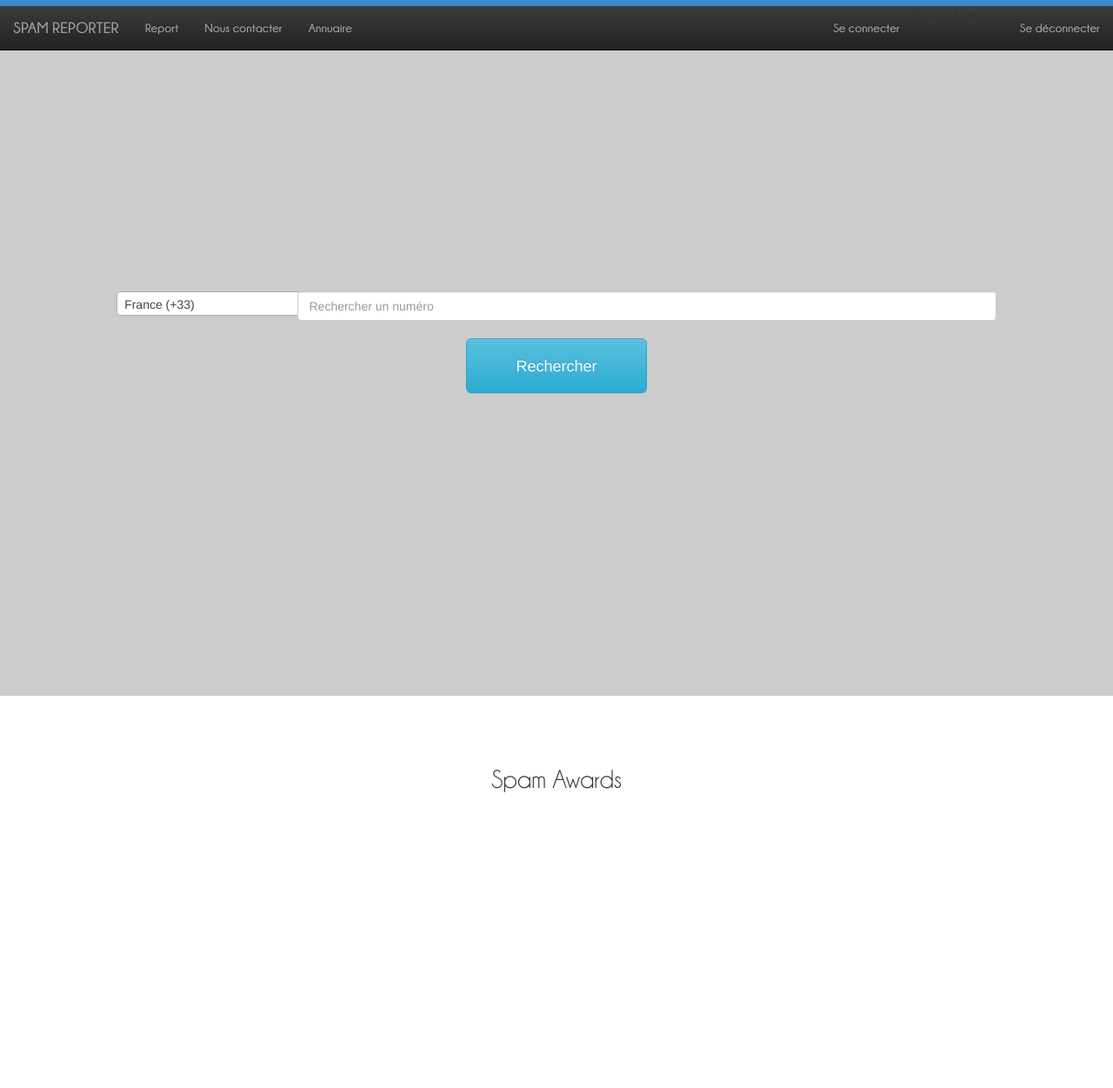
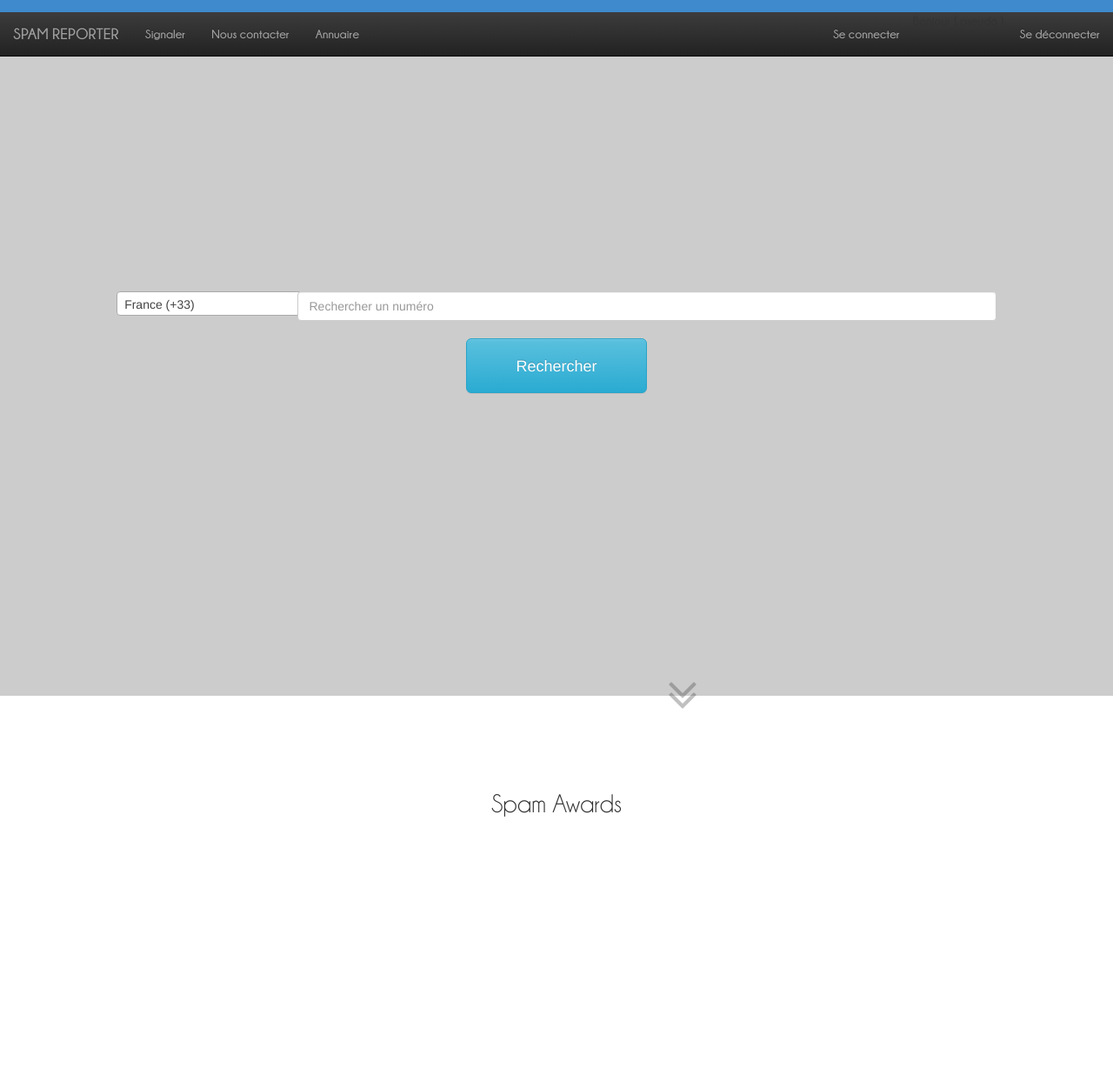
Before and after one commit to MUCHZER/SpamReporter, a PHP site: template view/index.twig in a window 1280 px wide. Shown: the top 1251 px of the page at 87% size. Before the commit the page ends 911 px from the top, so only its background shows below. Run offline with PHP 8.4, Linux system fonts and the light colour scheme; the template is opened without the code that fills it, so the values that code supplies are empty; some libraries are stand-ins or nearby versions.

Commit message:
Fix the navbar.twig again, update foot.twig, index.twig with debuged js .

```diff
--- a/view/css/style.css
+++ b/view/css/style.css
@@ -45,12 +45,14 @@ font-family: 'champagne__limousinesregular';
 
 
 .navbar{
-    border-top: 0.5em solid #3e8acc;
+  margin-bottom: 0px;
+    border-top: 1em solid #3e8acc;
     font-family: 'champagne__limousinesbold';
 }
 .section2 .container-fluid{
     padding-left: 8%;
     padding-right: 8%;
+
 }
 
 .list-inline{
@@ -90,3 +92,9 @@ padding:2em 0;
 padding-top: 40vh;
 
 }
+.stick-bot{
+margin-top: 40vh;
+margin-left: 94vh;
+
+
+}
--- a/view/foot.twig
+++ b/view/foot.twig
@@ -7,7 +7,19 @@
     $(document).ready(function()
     {
         $(".js-example-basic-single").select2();
+        blink();
+        $(".stick-bot").click(function() {
+        $('html, body').animate({
+          scrollTop: $("#box").offset().top
+      }, 2000);
+  });
 
     });
+    function blink(){
+    $('.stick-bot').delay(40).fadeTo(500,0.3).delay(100).fadeTo(500,1, blink);
+
+}
+
+
 </script>
 </html>
--- a/view/head.twig
+++ b/view/head.twig
@@ -8,6 +8,7 @@
     <link rel="stylesheet" href="https://maxcdn.bootstrapcdn.com/bootstrap/3.3.7/css/bootstrap-theme.min.css" integrity="sha384-rHyoN1iRsVXV4nD0JutlnGaslCJuC7uwjduW9SVrLvRYooPp2bWYgmgJQIXwl/Sp" crossorigin="anonymous">
     <link rel="stylesheet" href="view/dist/css/select2.min.css">
     <link rel="stylesheet" href="view/css/style.css" type="text/css">
+    <link rel="stylesheet" href="view/css/font-awesome.min.css">
 
 </head>
 
--- a/view/index.twig
+++ b/view/index.twig
@@ -3,6 +3,7 @@
   <section class="section1">
 
       {%  include 'search.twig' %}
+      <i class="fa fa-angle-double-down fa-4x col-xs-1 col-xs-offset-6 stick-bot " aria-hidden="true"></i>
   </section>
   <section class="section2 col-xs-12">
    <div class="container">
@@ -10,7 +11,7 @@
     <h2 class="text-center">Spam Awards</h2>
     </div>
 
-    <div class="row container-fluid">
+    <div class="row container-fluid" id="box">
 
       {% include 'box.twig' %}
 
--- a/view/navbar.twig
+++ b/view/navbar.twig
@@ -10,7 +10,7 @@
         </div>
       <div class="navbar-collapse collapse">
         <ul class="nav navbar-nav">
-          <li><a href="/spamreportv2/report">Report</a></li>
+          <li><a href="/spamreportv2/report">Signaler</a></li>
           <li><a href="/spamreportv2/contact">Nous contacter</a></li>
           <li><a href="/spamreportv2/annuaire">Annuaire</a></li>
         </ul>
--- a/view/reportForm.twig
+++ b/view/reportForm.twig
@@ -31,7 +31,7 @@
 		</select>
 		</div>
 		<input type="text" name="author" hidden value="1">
-		<input type="submit" class="btn-info btn-lg col-md-offset-11">
+		<button type="submit" class="btn btn-info btn-lg col-md-offset-11">Envoyer</button>
 	</form>
 
 </div>
```
